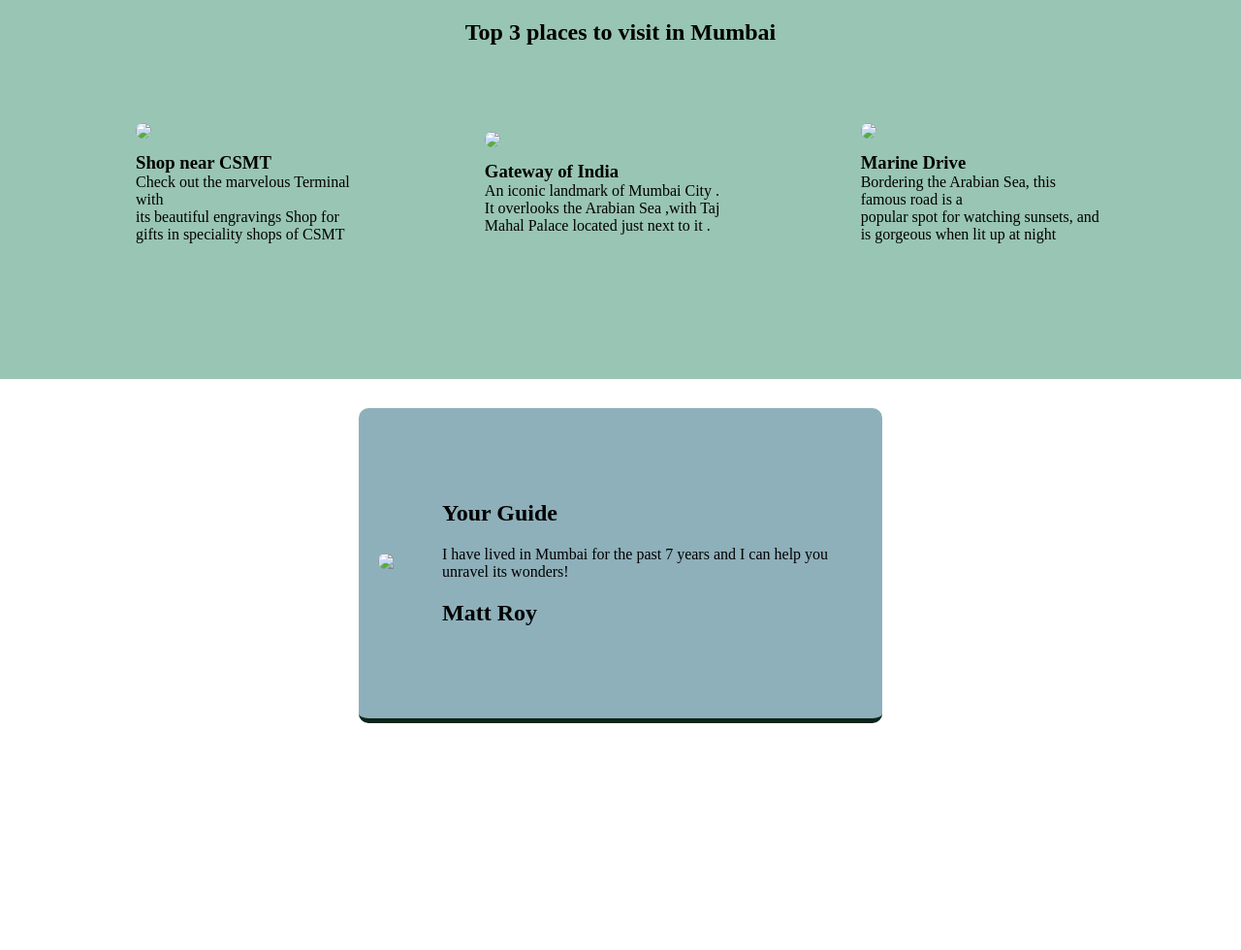
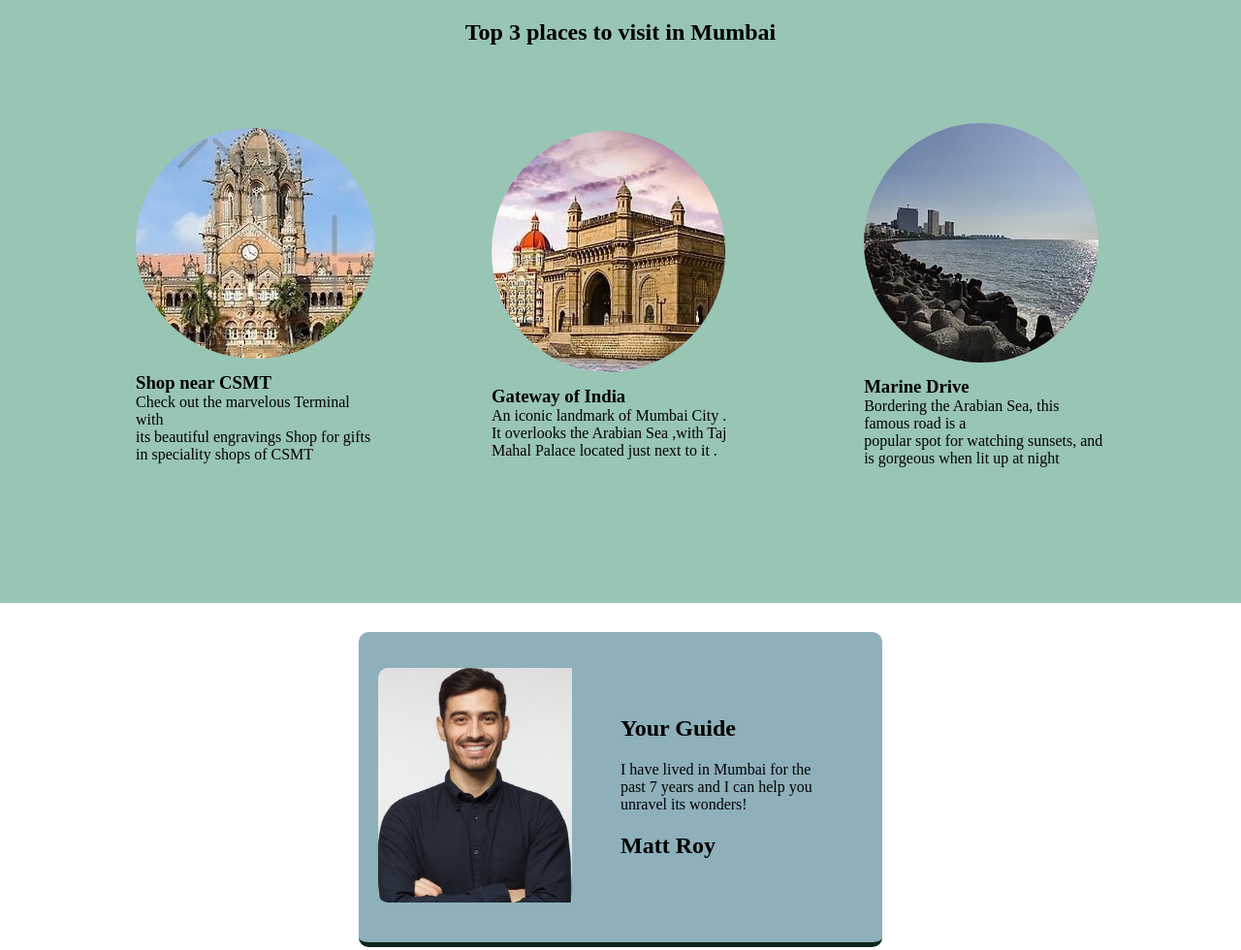
Before and after one commit to trinaanaa/tourguide-site, a plain HTML site: page index.html in a window 1280 px wide. Shown: the part 840-1820 px from the top of the page at 97% size. Before the commit the page ends 1616 px from the top, so only its background shows below. Drawn offline with Linux system fonts and the light colour scheme.

Commit message:
Update index.html

```diff
--- a/index.html
+++ b/index.html
@@ -13,20 +13,20 @@
         <h2 id="top-places"> Top 3 places to visit in Mumbai</h2>
         <div id="mid-section">
         <div id="csmt">
-            <img id="csmt-img"src="images/csmt.jpg">
+            <img id="csmt-img"src="csmt.jpg">
             <h3 id="cst-txt"> Shop near CSMT </h3>
              <p> Check out the marvelous Terminal with<br> its beautiful engravings
             Shop for gifts in speciality shops of CSMT</p>
              </div>
              <div id="gateway">
-            <img id="gateway-img"src="images/gatewayofindia.jpg">
+            <img id="gateway-img"src="gatewayofindia.jpg">
             <h3> Gateway of India </h3>
              <p> An iconic landmark of Mumbai City . <br>
                 It overlooks the Arabian Sea ,with Taj Mahal Palace located just next to it . </p>
           </div>
           <div id="marinedrive">
 
-            <img id="marinedrive-img"src="images/marinedrive.jpg">
+            <img id="marinedrive-img"src="marinedrive.jpg">
             <h3> Marine Drive </h3>
             <p> Bordering the Arabian Sea, this famous road is a <br>popular spot for watching sunsets,
                  and is gorgeous when lit up at night </p>
@@ -35,7 +35,7 @@
 </div>
 <div id="guide-card">
      <div id="card-img">
-        <img id="guide-img" src="images/guide.jpg">
+        <img id="guide-img" src="guide.jpg">
 
      </div>
     <div id="card-txt" >
```
